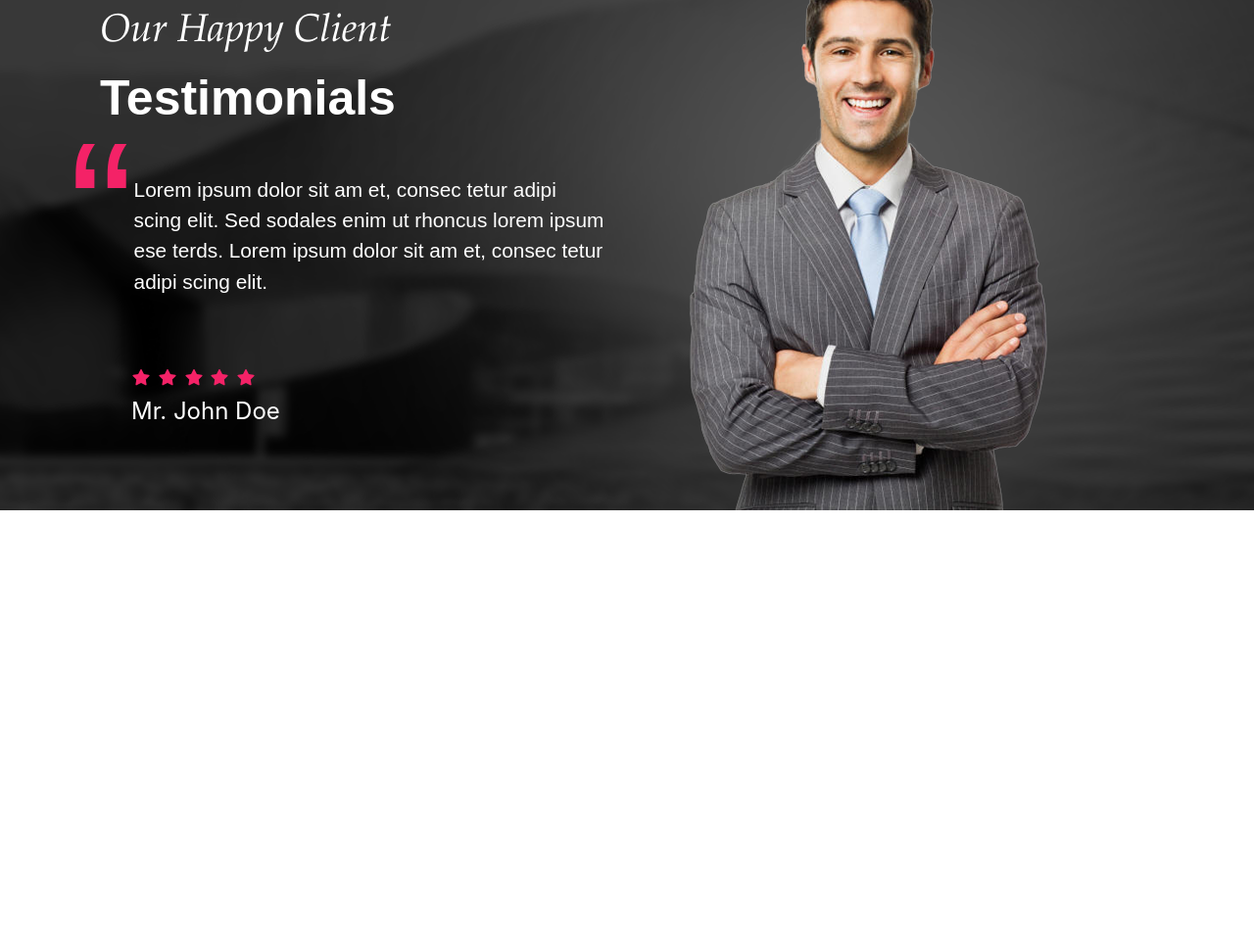
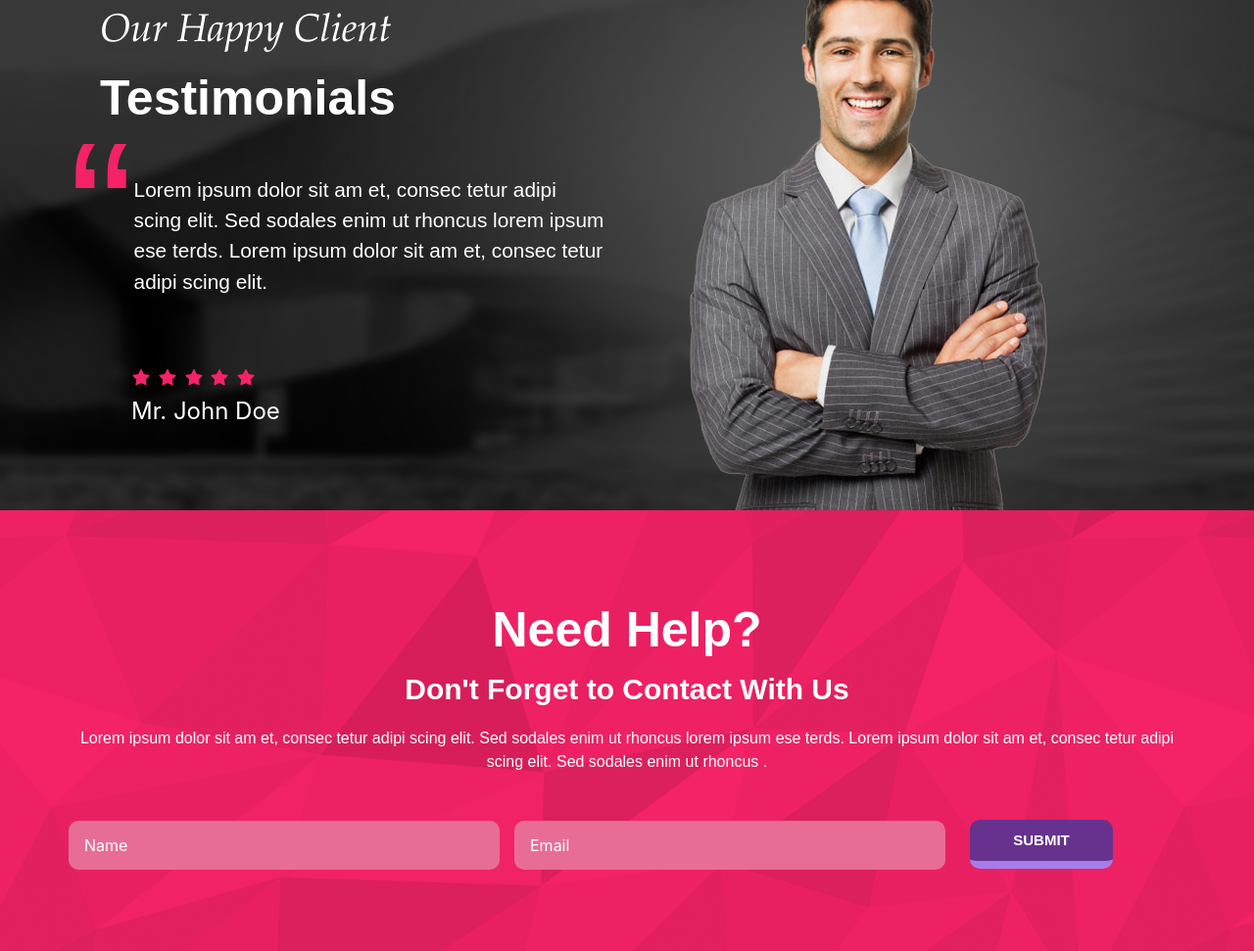
Before and after one commit to ScionRs/BlueRex, a website: page src/index.html in a window 1280 px wide. Shown: the part 5457-6428 px from the top of the page at 98% size. Before the commit the page ends 5978 px from the top, so only its background shows below. Drawn offline with Linux system fonts and the light colour scheme.

Commit message:
Added contact-section

```diff
--- a/src/index.html
+++ b/src/index.html
@@ -267,6 +267,26 @@
         </div>
     </div>
 </section>
+
+<section class="contact">
+    <div class="container">
+        <div class="contact__title">
+            Need Help?
+        </div>
+        <div class="contact__subtitle">
+            Don't Forget to Contact With Us
+        </div>
+        <div class="contact__description">
+            Lorem ipsum dolor sit am et, consec tetur adipi scing elit. Sed sodales enim ut rhoncus lorem ipsum ese terds.
+            Lorem ipsum dolor sit am et, consec tetur adipi scing elit. Sed sodales enim ut rhoncus .
+        </div>
+        <form action="#" class="contact__form">
+            <input type="text" class="contact__input" placeholder="Name">
+            <input type="email" class="contact__input" placeholder="Email">
+            <button class="contact__btn">Submit</button>
+        </form>
+    </div>
+</section>
 <script src="js/jquery-3.6.0.min.js"></script>
 <script src="js/all.min.js"></script>
 <script src="js/script.js"></script>
--- /dev/null
+++ b/src/sass/blocks/_contact.sass
@@ -0,0 +1,42 @@
+.contact
+  background: url('../img/testimonials/backgroundred.png') center (center / cover) no-repeat
+  height: 450px
+  &__title
+    @include subtitle-component(3.125rem,white)
+    text-align: center
+    padding-top: 85px
+  &__subtitle
+    @include subtitle-component(1.875rem,white)
+    text-align: center
+  &__description
+    font-family: "Montserrat-Regular",sans-serif
+    color: white
+    text-align: center
+    padding-top: 1rem
+  &__form
+    margin-top: 3rem
+    display: flex
+  &__input
+    width: 440px
+    height: 50px
+    margin-right: 15px
+    border-radius: 10px
+    color: white !important
+    background-color: #e86d96
+    padding-left: 1rem
+    border: 0
+    outline: none
+  &__btn
+    @include btn-universal($purplebutton,$purpleshadow)
+    display: block
+    margin-top: -1px
+
+input[type="text"]::-webkit-input-placeholder
+  color: white
+input[type="text"]::-moz-placeholder
+  color: white
+
+input[type="email"]::-webkit-input-placeholder
+  color: white
+input[type="email"]::-moz-placeholder
+  color: white
--- a/src/sass/style.sass
+++ b/src/sass/style.sass
@@ -13,6 +13,7 @@
 @import "blocks/portfolio"
 @import "blocks/brands"
 @import "blocks/review"
+@import "blocks/contact"
 @import "blocks/media"
 
 .container
```
Also changed, not shown: dist/css/style.min.css, dist/index.html, src/css/style.min.css.
